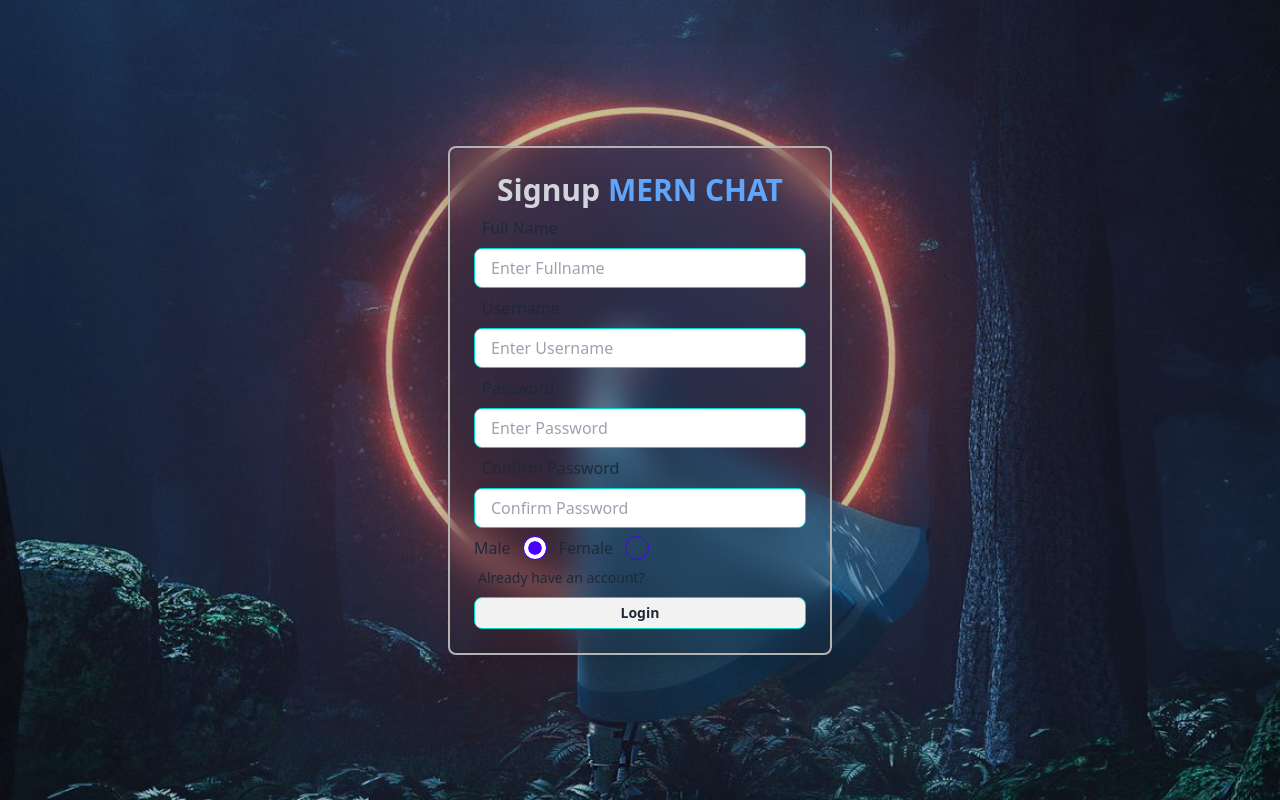
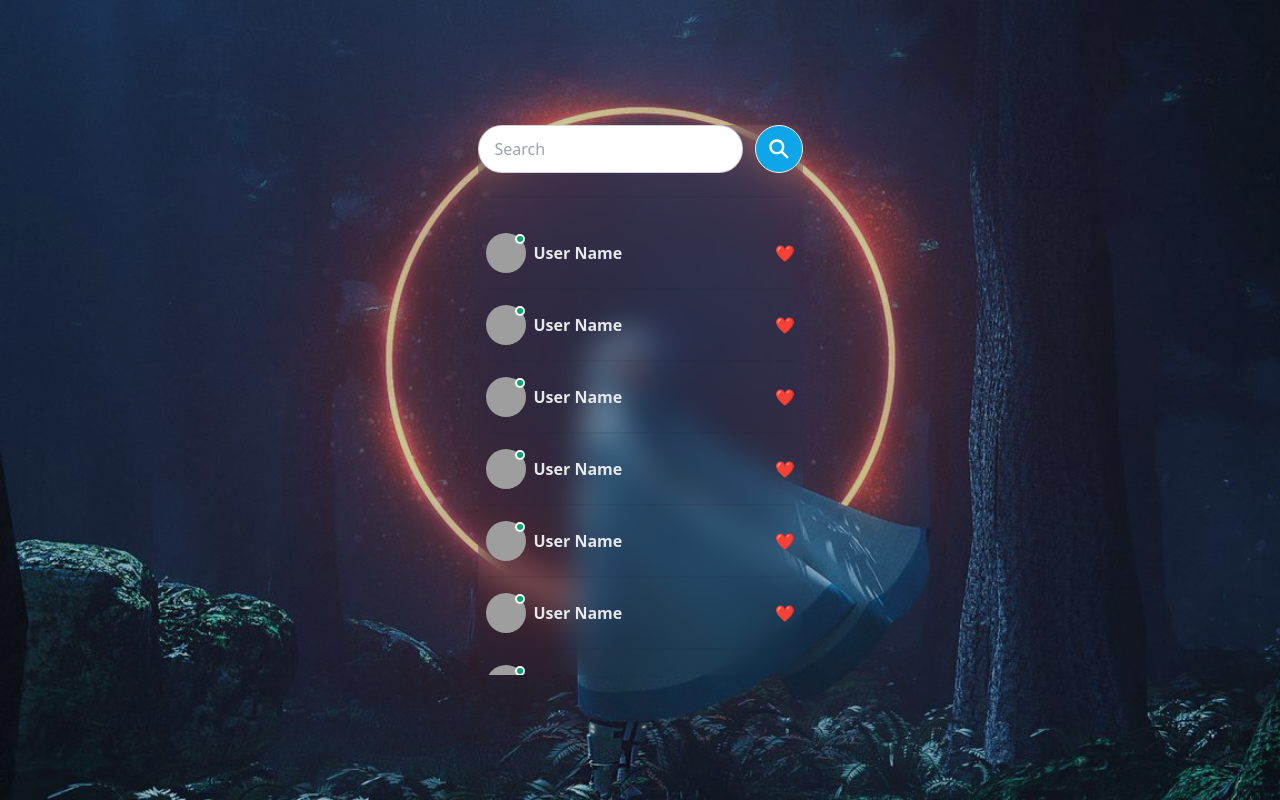
Before and after one commit to iftekharalammithu/Chat-App-Mern-Stack, a React (Vite) app: page / in a window 1280 px wide. Built offline with nearby package versions, Linux system fonts and the light colour scheme; grey boxes are pictures that could not be loaded.

Commit message:
conversation update

```diff
--- a/package.json
+++ b/package.json
@@ -12,6 +12,7 @@
   "dependencies": {
     "react": "^18.2.0",
     "react-dom": "^18.2.0",
+    "react-icons": "^5.2.1",
     "react-router-dom": "^6.24.1"
   },
   "devDependencies": {
--- a/src/App.jsx
+++ b/src/App.jsx
@@ -1,10 +1,12 @@
+import Home from "./Pages/Home/Home";
 import Login from "./Pages/Login";
 import Signup from "./Pages/Signup";
 
 function App() {
   return (
     <div className="p-4 h-screen flex items-center justify-center">
-      <Signup></Signup>
+      {/* <Signup></Signup> */}
+      <Home></Home>
     </div>
   );
 }
--- /dev/null
+++ b/src/Components /Left_Sidebar/Conversation.jsx
@@ -0,0 +1,18 @@
+import React from "react";
+import User_conversation from "./User_conversation";
+
+const Conversation = () => {
+  return (
+    <div className="py-2  flex flex-col gap-3 overflow-auto">
+      <User_conversation></User_conversation>
+      <User_conversation></User_conversation>
+      <User_conversation></User_conversation>
+      <User_conversation></User_conversation>
+      <User_conversation></User_conversation>
+      <User_conversation></User_conversation>
+      <User_conversation></User_conversation>
+    </div>
+  );
+};
+
+export default Conversation;
--- /dev/null
+++ b/src/Components /Left_Sidebar/Left_Sidebar.jsx
@@ -0,0 +1,17 @@
+import React from "react";
+import Search from "./Search";
+import Conversation from "./Conversation";
+import Logout from "./Logout";
+
+const Left_Sidebar = () => {
+  return (
+    <div>
+      <Search></Search>
+      <div className="divider px-3"></div>
+      <Conversation></Conversation>
+      <Logout></Logout>
+    </div>
+  );
+};
+
+export default Left_Sidebar;
--- /dev/null
+++ b/src/Components /Left_Sidebar/Logout.jsx
@@ -0,0 +1,7 @@
+import React from "react";
+
+const Logout = () => {
+  return <div>Logout</div>;
+};
+
+export default Logout;
--- /dev/null
+++ b/src/Components /Left_Sidebar/Search.jsx
@@ -0,0 +1,21 @@
+import React from "react";
+import { IoSearchSharp } from "react-icons/io5";
+
+const Search = () => {
+  return (
+    <div className="">
+      <form className="flex items-center gap-3">
+        <input
+          type="text"
+          placeholder="Search"
+          className="input input-bordered rounded-full "
+        />
+        <button className="btn btn-circle text-white bg-sky-500">
+          <IoSearchSharp className="w-6 h-6 outline-none" />
+        </button>
+      </form>
+    </div>
+  );
+};
+
+export default Search;
--- /dev/null
+++ b/src/Components /Left_Sidebar/User_conversation.jsx
@@ -0,0 +1,24 @@
+import React from "react";
+
+const User_conversation = () => {
+  return (
+    <>
+      <div className="custom-border flex gap-2 items-center hover:bg-sky-500 rounded px-2 py-1 cursor-pointer">
+        <div className="avatar online">
+          <div className="w-10 rounded-full">
+            <img src="https://img.daisyui.com/images/stock/photo-1534528741775-53994a69daeb.jpg" />
+          </div>
+        </div>
+        <div className="flex flex-col custom-border flex-1">
+          <div className="flex justify-between ">
+            <p className="font-bold text-gray-200">User Name</p>
+            <p>❤</p>
+          </div>
+        </div>
+      </div>
+      <div className="divider h-0 my-0 py-0 px-2"></div>
+    </>
+  );
+};
+
+export default User_conversation;
--- /dev/null
+++ b/src/Components /Message_Bar/Message_bar.jsx
@@ -0,0 +1,7 @@
+import React from "react";
+
+const Message_bar = () => {
+  return <div>Message_bar</div>;
+};
+
+export default Message_bar;
--- a/src/Pages/Home.jsx
+++ /dev/null
@@ -1,7 +0,0 @@
-import React from "react";
-
-const Home = () => {
-  return <div>Home</div>;
-};
-
-export default Home;
--- /dev/null
+++ b/src/Pages/Home/Home.jsx
@@ -0,0 +1,14 @@
+import React from "react";
+import Left_Sidebar from "../../Components /Left_Sidebar/Left_Sidebar";
+import Message_bar from "../../Components /Message_Bar/Message_bar";
+
+const Home = () => {
+  return (
+    <div className="flex custom-border sm:h-[450px] md:h-[550px] rounded-lg overflow-hidden bg-gray-400 bg-clip-padding backdrop-filter backdrop-blur-lg bg-opacity-0">
+      <Left_Sidebar></Left_Sidebar>
+      {/* <Message_bar></Message_bar> */}
+    </div>
+  );
+};
+
+export default Home;
--- a/src/Pages/Signup.jsx
+++ b/src/Pages/Signup.jsx
@@ -1,6 +1,11 @@
-import React from "react";
+import React, { useState } from "react";
 
 const Signup = () => {
+  const [selectedGender, setSelectedGender] = useState("Male"); // Default value
+
+  const handleGenderChange = (event) => {
+    setSelectedGender(event.target.value);
+  };
   return (
     <div className=" flex flex-col  justify-center items-center min-w-96  mx-auto ">
       <div className="w-full p-6 custom-border rounded-lg shadow-lg bg-gray-400 bg-clip-padding backdrop-filter backdrop-blur-lg bg-opacity-0">
@@ -55,8 +60,11 @@ const Signup = () => {
               <input
                 type="radio"
                 name="radio-2"
+                value="Male"
                 className="radio radio-primary"
-                defaultChecked
+                // defaultChecked
+                checked={selectedGender === "Male"}
+                onChange={handleGenderChange}
               />
             </div>
             <div className="align-center justify-center flex gap-3">
@@ -64,13 +72,16 @@ const Signup = () => {
               <input
                 type="radio"
                 name="radio-2"
+                value="Female"
                 className="radio radio-primary"
+                checked={selectedGender === "Female"}
+                onChange={handleGenderChange}
               />
             </div>
           </div>
           <a
             href="#"
-            className="inline-block mt-2 ml-1 hover:underline hover:text-blue-400 text-sm"
+            className="inline-block mt-5 ml-1 hover:underline hover:text-blue-400 text-sm"
           >
             Already have an account?
           </a>
--- a/src/index.css
+++ b/src/index.css
@@ -11,6 +11,7 @@ body {
   background-size: cover;
   background-position: center;
 }
-.custom-border {
-  @apply border-2 border-white-400;
-}
+
+/* .custom-border {
+  @apply border-[1px] border-white-400;
+} */
```
Also changed, not shown: 1 other file (tests, documents, lock files or other folders).
